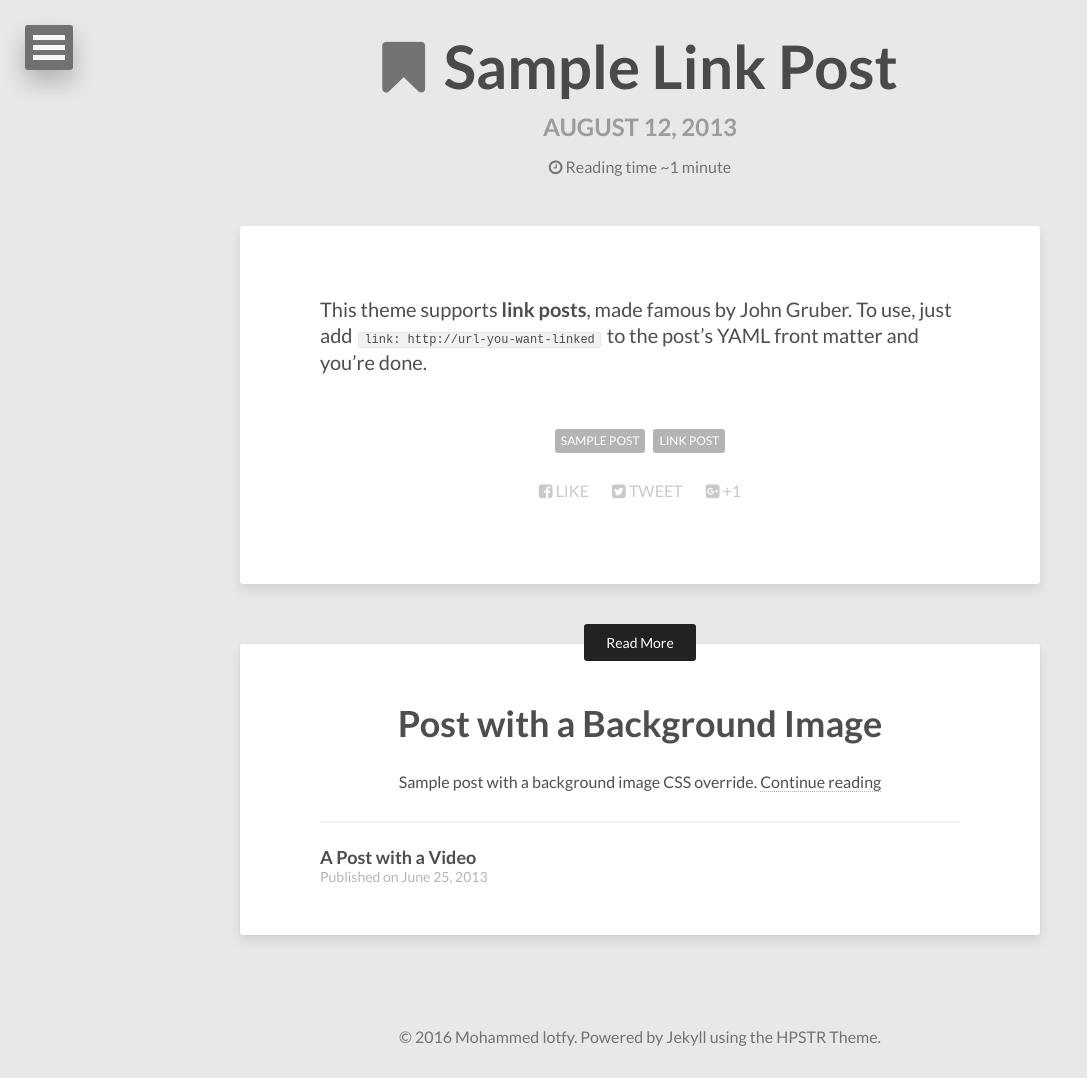
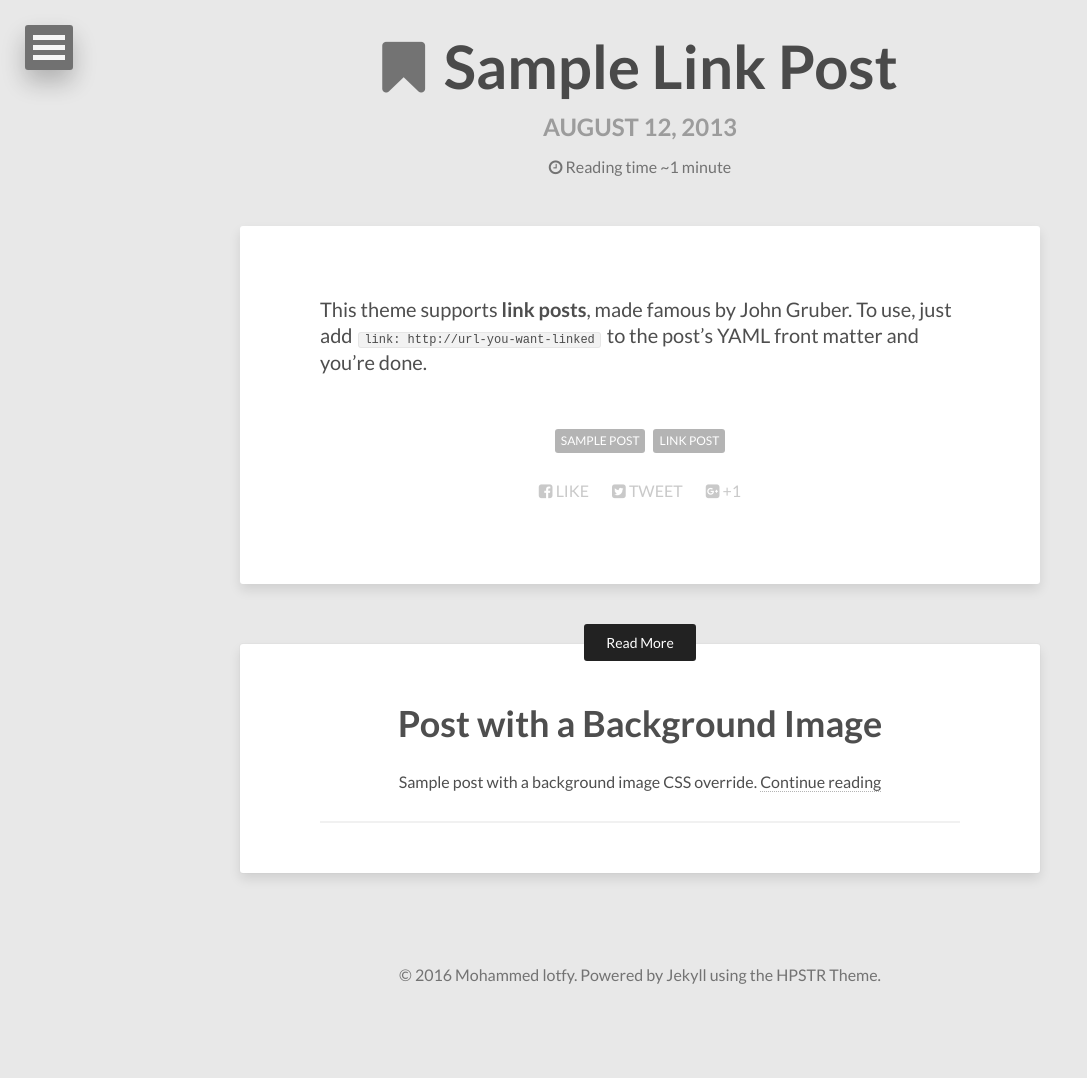
Before and after one commit to scropion86/scropion86.github.com, a Jekyll site: the page built from _posts/2013-08-12-sample-link-post.md, in a window 1280 px wide. Shown: the whole page, without its empty margins (0-1087 px from the left). Built offline with Jekyll 4.4.1, drawn with Linux system fonts in a browser that asks for light colours; nearby versions of some CDN libraries; after the commit the page ends 1016 px from its top, so only the background shows below that; some of the changed lines change nothing that is shown.

Commit message:
Updated 2013-06-25-video-post.md

```diff
--- a/_posts/2013-06-25-video-post.md
+++ b/_posts/2013-06-25-video-post.md
@@ -1,8 +1,11 @@
 ---
 layout: post
-title: "A Post with a Video"
-description: "Custom written post descriptions are the way to go... if you're not lazy."
-tags: [sample post, video]
+title: A Post with a Video
+description: Custom written post descriptions are the way to go... if you're not lazy.
+tags:
+  - sample post
+  - video
+published: false
 ---
 
 <iframe width="560" height="315" src="//www.youtube.com/embed/SU3kYxJmWuQ" frameborder="0"></iframe>
```
